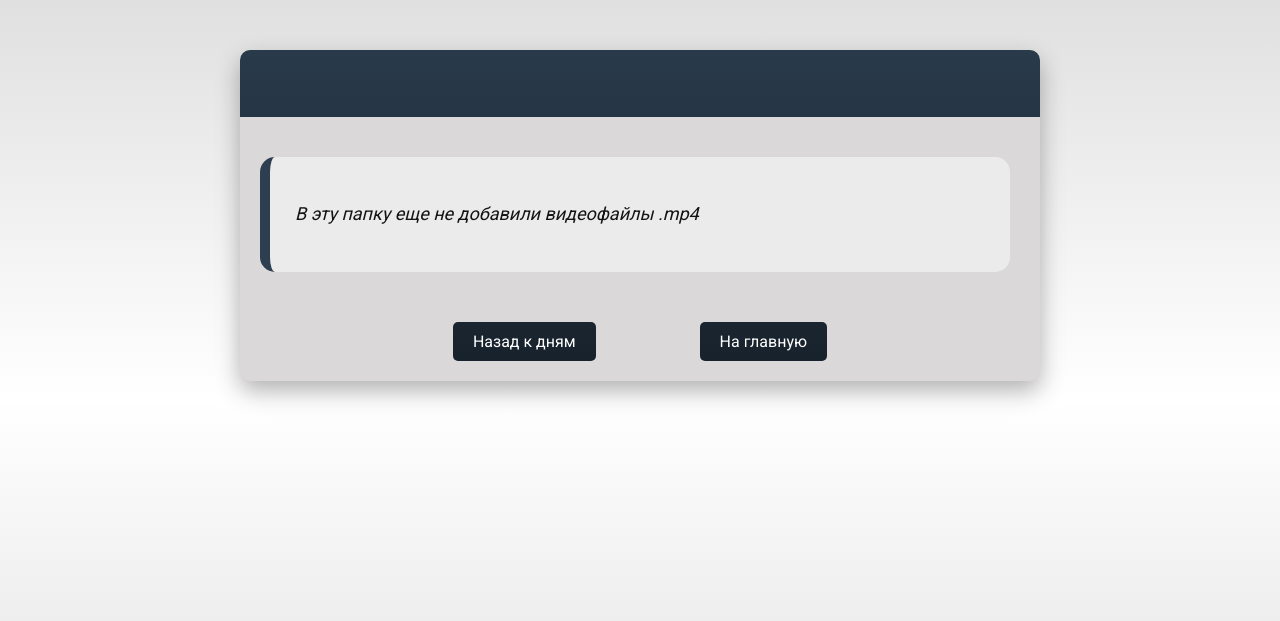
After one commit to daniilt09/-8-, a Flask app: template main/templates/day_view.html in a window 1280 px wide. The commit adds this page. Shown: the top 621 px of the page. Run offline with Flask 3, Linux system fonts and the light colour scheme; the template is opened without the code that fills it, so the values that code supplies are empty.

Commit message:
Add files via upload

```diff
--- a/main/static/css/style.css
+++ b/main/static/css/style.css
@@ -57,7 +57,7 @@ h2 {
     background-attachment: fixed;
     color: white;
     padding: 10px 20px;
-    margin: 50px 50px 0 50px;
+    margin: 50px 50px 20px 50px;
     text-decoration: none;
     border-radius: 5px;
     display: inline-block;
--- /dev/null
+++ b/main/templates/day_view.html
@@ -0,0 +1,45 @@
+<!DOCTYPE html>
+<html lang="ru">
+<head>
+    <meta charset="UTF-8">
+    <meta name="viewport" content="width=device-width, initial-scale=1.0">
+    <link rel="stylesheet" href="{{ url_for('static', filename='css/style.css') }}">
+    <link rel="preconnect" href="https://fonts.googleapis.com">
+    <link rel="preconnect" href="https://fonts.gstatic.com" crossorigin>
+    <link href="https://fonts.googleapis.com/css2?family=Roboto:ital,wght=0,100..900;1,100..900&display=swap" rel="stylesheet">
+    <title>{{ day_name.replace('Den_', 'День ') }} — Видео</title>
+</head>
+<body>
+    <div class="main">
+        <div class="top">
+            <h1>{{ day_name.replace('Den_', 'День ') }}</h1>
+        </div>
+
+        <div class="dict">
+            {% for video in videos %}
+            {% set name = video.replace('.mp4', '') %}
+            <div class="video-card">
+                <div class="video-card-body">
+                    <h3>Запись: {{ name }}</h3>
+                    <div class="video-wrapper">
+                        <video controls preload="none" class="player">
+                            <source src="{{ url_for('static', filename='videos/' + day_name + '/' + video) }}" type="video/mp4">
+                            Ваш браузер не поддерживает встроенные видео.
+                        </video>
+                    </div>
+                </div>
+            </div>
+            {% else %}
+            <div class="box">
+                <p class="txt2">В эту папку еще не добавили видеофайлы .mp4</p>
+            </div>
+            {% endfor %}
+        </div>
+
+        <div class="qwe">
+            <a href="/videos" class = "button">Назад к дням</a>
+            <a href="/" class = "button">На главную</a>
+        </div>
+    </div>
+</body>
+</html>
--- a/main/templates/index.html
+++ b/main/templates/index.html
@@ -23,8 +23,9 @@
             <p>Мы учили стихи, разбирали каждое незнакомое слово и поняли: за устаревшими выражениями стоит целый мир — образов, чувств, эпохи. Словарь поможет вам вслед за нами заглянуть в этот мир.</p>
             <p>На этих страницах собраны архаизмы из русской классической поэзии. Для каждого дано толкование и пример из стихотворения.</p>
             <p>Пусть чтение станет не только полезным, но и увлекательным открытием забытых слов.</p>
-            <div class = "qwe">
-                <a href="/dict" class="button">Словарь</a>
+            <div class="qwe">
+                <a href="/dict" class = button>Открыть словарь</a>
+                <a href="/videos" class = button>Смотреть видео</a>
             </div>
         </div>
     </div>
```
Also changed, not shown: other parts of main/static/css/style.css (+35 -2 lines), main/templates/videos.html (added, +41 -0 lines), 1 other file.
